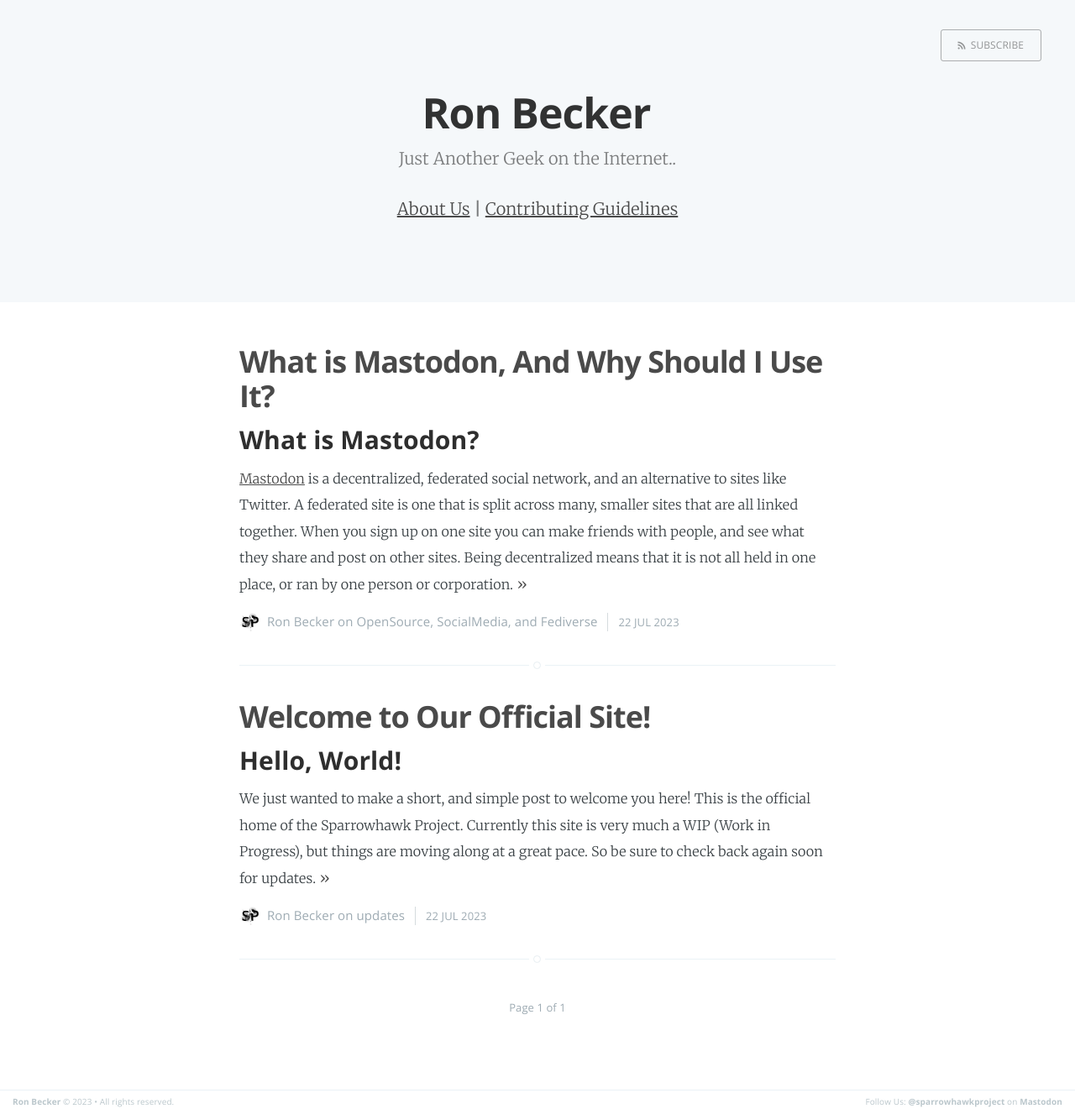
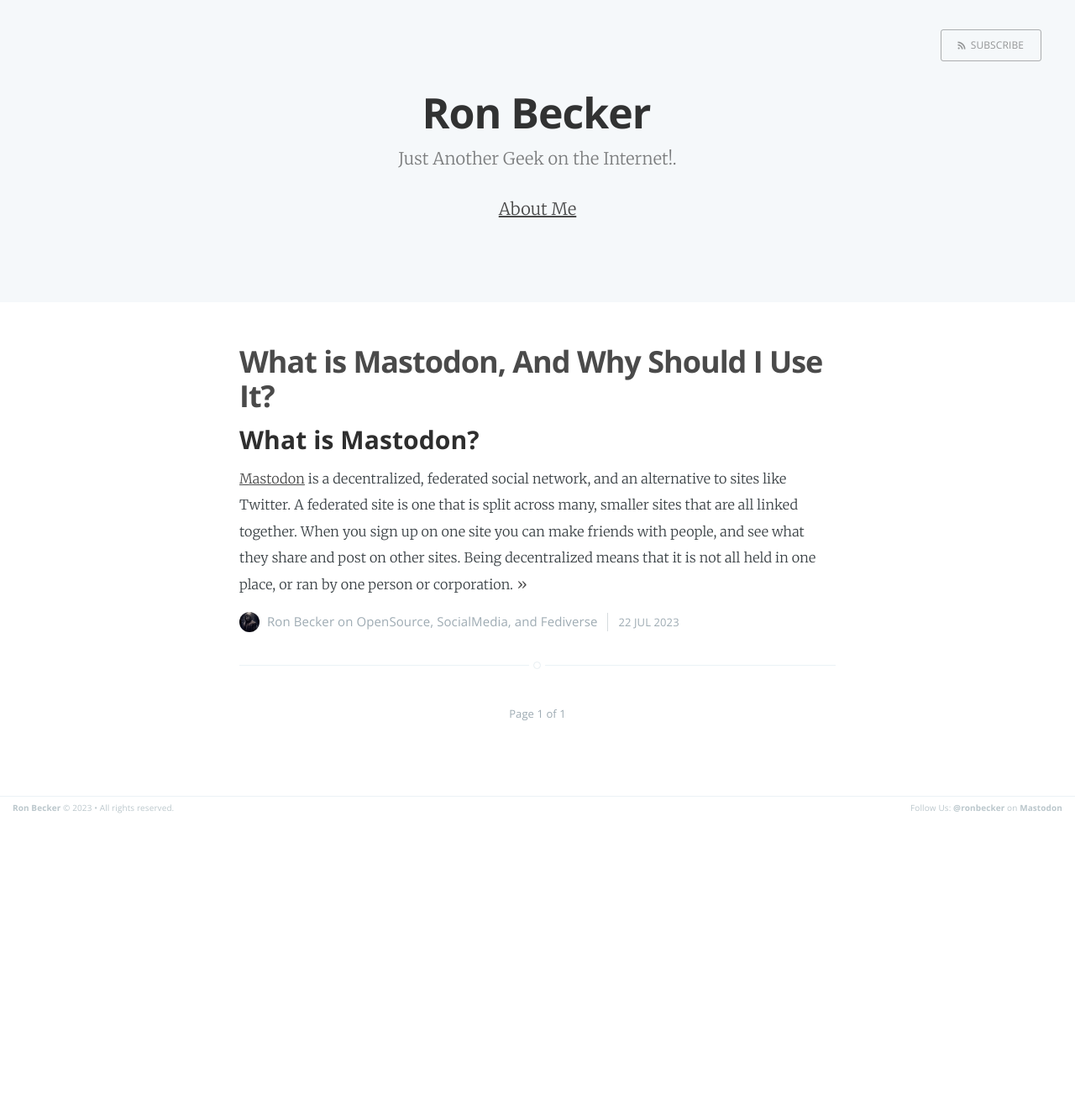
Before and after one commit to ronbecker/ronbecker.github.io, a Jekyll site: the page built from index.html, in a window 1280 px wide. Shown: the whole page at 84% size. Built offline with Jekyll 4.4.1, drawn with Linux system fonts in a browser that asks for light colours; the list of posts is cut into pages by our own code; after the commit the page ends 977 px from its top, so only the background shows below that.

Commit message:
Just some small updates to _config.yml, and links

```diff
--- a/_config.yml
+++ b/_config.yml
@@ -1,13 +1,13 @@
 name: Ron Becker
-description: Just Another Geek on the Internet.
-meta_description: "Personal blog of another internet geek."
+description: Just Another Geek on the Internet!
+meta_description: "The personal blog of another geek on the internet."
 
 markdown: kramdown
 highlighter: rouge
 logo: false
 paginate: 15
 baseurl:
-domain_name: "http://ronbecker.github.io"
+domain_name: "http://sparrowharkproject.github.io"
 google_analytics: "UA-XXXXXXXX-X"
 plugins: [jekyll-paginate]
 
@@ -16,4 +16,4 @@
 author: "Ron Becker"
 
 # Disqus config
-disqus-shortname: "sparrowhawkproject"
+disqus-shortname: "theronbecker"
--- a/_includes/disqus.html
+++ b/_includes/disqus.html
@@ -27,7 +27,7 @@
         */
         (function() { // DON'T EDIT BELOW THIS LINE
         var d = document, s = d.createElement('script');
-        s.src = 'https://sparrowhawkproject.disqus.com/embed.js';
+        s.src = 'https://theronbecker.disqus.com/embed.js';
         s.setAttribute('data-timestamp', +new Date());
         (d.head || d.body).appendChild(s);
         })();
--- a/_layouts/default.html
+++ b/_layouts/default.html
@@ -26,7 +26,7 @@
               {{"now" | date: "%Y"}} &bull; All rights reserved.
       </section>
       <section class="poweredby">Follow Us:
-        <a href="https://mastodon.social/@sparrowhawkproject">@sparrowhawkproject</a> on <a href="https://mastodon.social">Mastodon</a>
+        <a href="https://mastodon.social/@ronbecker">@ronbecker</a> on <a href="https://mastodon.social">Mastodon</a>
       </section>
     </footer>
 
--- a/_layouts/post.html
+++ b/_layouts/post.html
@@ -72,7 +72,7 @@
                     <h4> {{ site.author }} </h4>
                     <!-- Author Bio -->
                     <p>
-		    The Sparrowhawk Project is an organization dedicated to creating, and sharing information about FOSS. If you want to keep up with the latest posts, and projects be sure to follow them on <a href="https://mastodon.social">Mastodon</a>: <a href="https://mastodon.social/sparrowhawkproject/">@sparrowhawkproject</a>
+                      Ron Becker is one of many geeks on the internet. He loves linux, web design and development, and video games.
                     </p>
                 </section>
             {% endif %}
--- a/_posts/2023-07-22-welcome-to-out-official-site.md
+++ /dev/null
@@ -1,10 +0,0 @@
----
-layout: post
-title:  "Welcome to Our Official Site!"
-date:   2023-07-22 12:47:20 -0500
-categories: updates
----
-### Hello, World!
-We just wanted to make a short, and simple post to welcome you here! This is the official home of the Sparrowhawk Project. Currently this site is very much a WIP (Work in Progress), but things are moving along at a great pace. So be sure to check back again soon for updates.
-
-Until then be sure to follow us on [Mastondon](https://mastodon.social) at [@sparrowhawkproject](https://mastodon.social/@sparrowhawkproject)!
--- a/about.md
+++ b/about.md
@@ -5,10 +5,6 @@
 
 # What is the Sparrowhawk Project?
 
-The Sparrowhawk Project is meant to be a place for creating, and sharing information about, FOSS (Free and Open Source Software). We currently only have one project in the works, and that is the [Sparrowhawk Framework](https://github.io/sparrowhawkproject/Sparrowhawk). It is a CSS, and JavaScript framework meant to make creating websites quicker, and easier. Sadly, the repo hasn't been updated just yet. That is coming soon. However, more are on the way.
+### Coming Soon
 
-If you would like to contribute be sure to check the [Contributing Guidelines](). We would be more than happy to have you as part of any of our projects!
-
-If you need to contact us for any reason, or want to be part of the Sparrowhawk Project feel free to send us an email at: contact.sparrowhawk@proton.me
-
-Follow us on <a rel="me" href="https://mastodon.social/@sparrowhawkproject">Mastodon</a>!
+Follow me on <a rel="me" href="https://mastodon.social/">Mastodon</a>: <a href="https://mastodon.social/@ronbecker">@ronbecker</a>!
--- a/index.html
+++ b/index.html
@@ -19,7 +19,7 @@
             <h1 class="page-title">{{ site.name }}</h1>
             <h2 class="page-description">
                 {% if site.description %} {{ site.description }}. {% endif %}
-                {% if page.about %} <br><br><a href='{{page.about | relative_url}}'>About Us</a> {% endif %} <b> | </b> <a href='contributing.html'>Contributing Guidelines</a>
+                {% if page.about %} <br><br><a href='{{page.about | relative_url}}'>About Me</a> {% endif %}
             </h2>
         </div>
     </div>
```
Also changed, not shown: contributing.md (deleted, +0 -5 lines), README.md, assets/images/kasper-theme-index.png (deleted), assets/images/kasper-theme-post.png (deleted), assets/images/profile.png, assets/images/site-logo.png (deleted).
